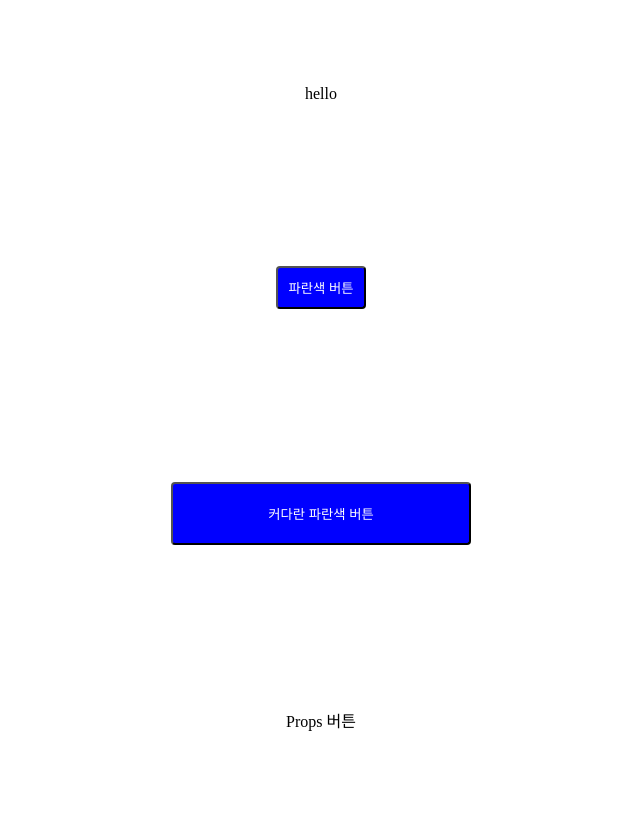
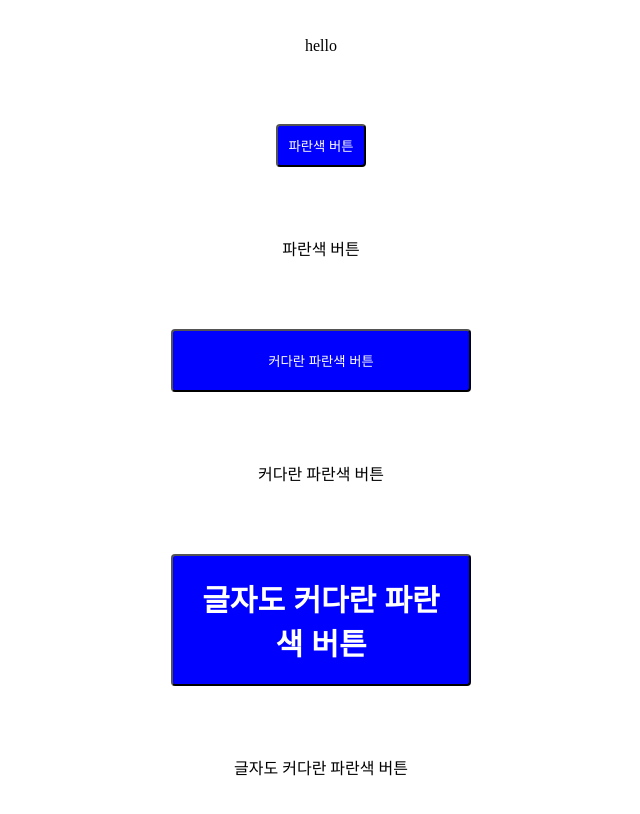
Before and after one commit to bong-suk/24.11.21--practice, a React (Vite) app: page / in a window 1280 px wide. Shown: the whole page, without its empty margins (327-967 px from the left). Built offline with nearby package versions, Linux system fonts and the light colour scheme.

Commit message:
자주쓰는 스타일을 컴포넌트로 만들어 재사용하는 방법과 달라지는 값을 설정하는 방법

```diff
--- a/src/App.jsx
+++ b/src/App.jsx
@@ -28,6 +28,12 @@ const BigTextBigBlueButton = styled(BigBlueButton)`
 const PropsButton = styled.button`
   background-color: ${(props) => props.backgroundColor || "white"};
   color: ${(props) => props.textColor || "black"};
+  padding: ${(props) => props.padding || 0};
+  border-radius: ${(props) => props.radius || 0};
+  margin: ${(props) => props.margin || 0};
+  width: ${(props) => props.width || "auto"};
+  font-size: ${(props) => props.fontSize || "auto"};
+  font-weight: ${(props) => props.fontWeight || 400};
 `;
 
 function App() {
@@ -36,11 +42,42 @@ function App() {
       <Container>
         <div>hello</div>
         <BlueButton>파란색 버튼</BlueButton>
+        <propsButton
+          backgroundColor={"blue"}
+          textColor="white"
+          padding="10px"
+          radius="4px"
+          margin="10px"
+        >
+          파란색 버튼
+        </propsButton>
         <BigBlueButton>커다란 파란색 버튼</BigBlueButton>
-        {/* <BigTextBigBlueButton>글자도 커다란 파란색 버튼</BigTextBigBlueButton> */}
-        <propsButton backgroundColor="yellow" textColor="green">
+        <propsButton
+          backgroundColor={"blue"}
+          textColor="white"
+          padding="20px"
+          radius="4px"
+          margin="10px"
+          width="300px"
+        >
+          커다란 파란색 버튼
+        </propsButton>
+        <BigTextBigBlueButton>글자도 커다란 파란색 버튼</BigTextBigBlueButton>
+        <propsButton
+          backgroundColor={"blue"}
+          textColor="white"
+          padding="20px"
+          radius="4px"
+          margin="10px"
+          width="300px"
+          fontSize="30px"
+          fontWeight={900}
+        >
+          글자도 커다란 파란색 버튼
+        </propsButton>
+        {/* <propsButton backgroundColor="yellow" textColor="green">
           Props 버튼
-        </propsButton>
+        </propsButton> */}
       </Container>
     </>
   );
```
